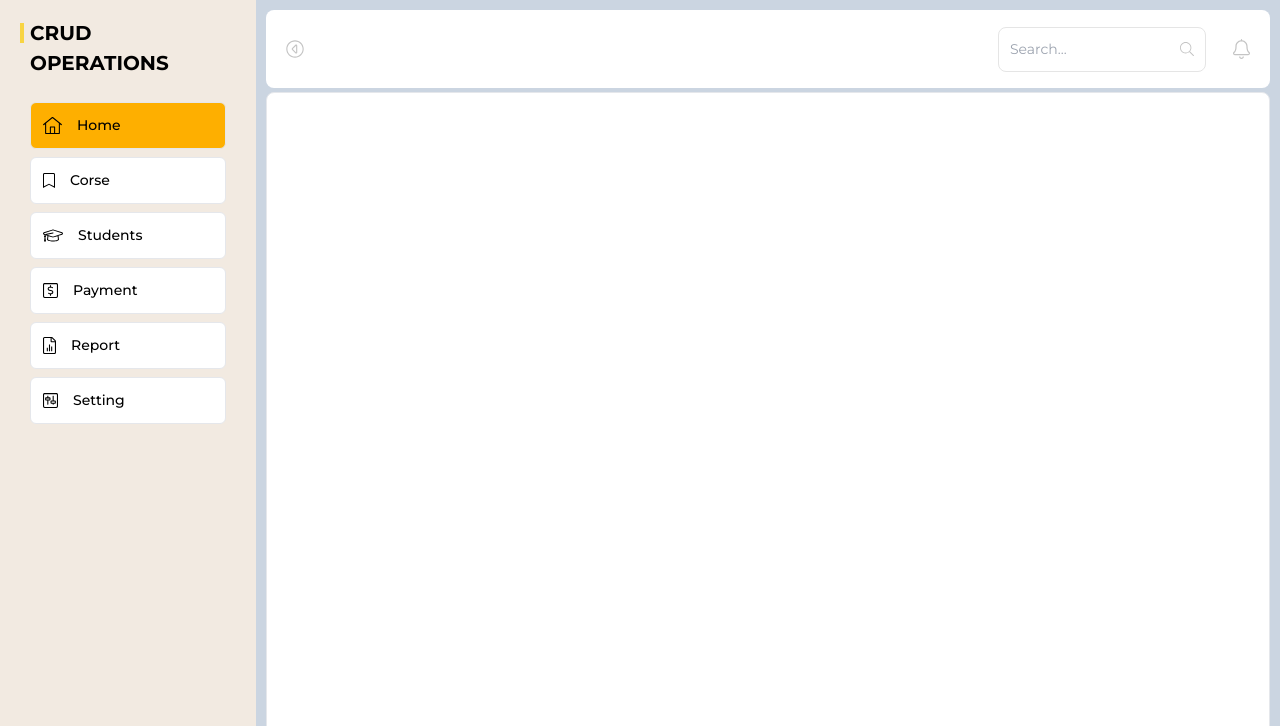
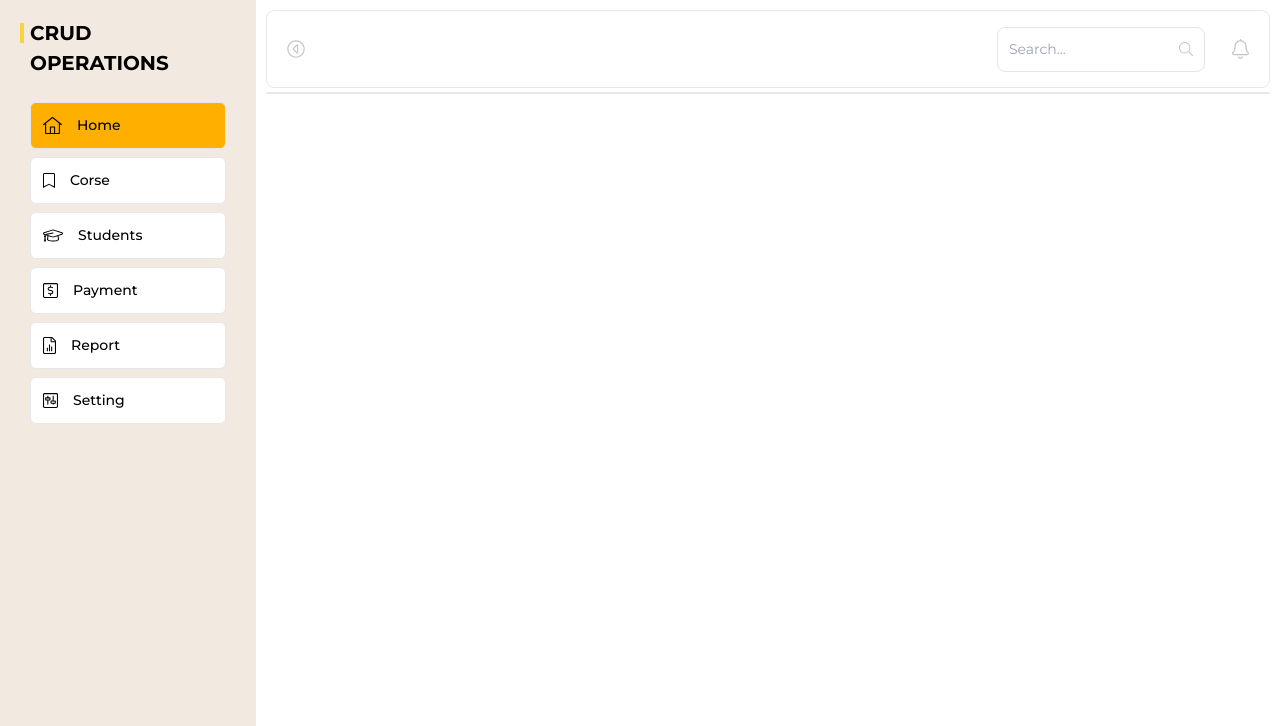
Before and after one commit to dsabirbaev/CRUD, a website with bundled scripts: page src/index.html in a window 1280 px wide. Shown: the top 726 px of the page. Built offline with nearby package versions, Linux system fonts and the light colour scheme; sample sign-in values are in the browser's storage.

Commit message:
added style

```diff
--- a/src/index.html
+++ b/src/index.html
@@ -31,9 +31,9 @@
     <!-- main section -->
     <main>
         <section id="student-list">
-            <div class="wrapper flex">
+            <div class="wrapper flex ">
                 <aside
-                    class="bg-[#F2EAE1] w-[20%] px-[30px] pt-[18px] pb-[20px] h-screen flex flex-col justify-between">
+                    class="bg-[#F2EAE1] w-[20%] px-[30px] pt-[18px] pb-[20px] min-h-screen flex flex-col justify-between">
                     <div>
                         <h1 class="student-title relative text-[20px] font-bold">CRUD OPERATIONS</h1>
                         <ul class="nav__list flex flex-col font-medium mt-6 gap-y-2">
@@ -46,8 +46,8 @@
                 </aside>
 
 
-                <div class="w-full bg-slate-300 p-[10px] max-w-[80%]">
-                    <header class="flex justify-between items-center h-[10%] px-[20px] bg-white rounded-lg mb-1">
+                <div class="w-full  p-[10px] max-w-[80%]">
+                    <header class="flex justify-between items-center h-[10%] px-[20px] bg-white rounded-lg mb-1 border">
                         <img class="cursor-pointer" src="./assets/icons/back.svg" alt="back">
 
                         <div class="flex items-center gap-x-[27px] bg-white">
@@ -58,7 +58,7 @@
                             <img src="./assets/icons/bell.svg" alt="bell">
                         </div>
                     </header>
-                    <div class="crud_body border bg-white rounded-lg w-full h-[90%] overflow-hidden">
+                    <div class="crud_body border bg-white rounded-lg w-full">
 
 
                     </div>
```
Also changed, not shown: dist/output.css.
